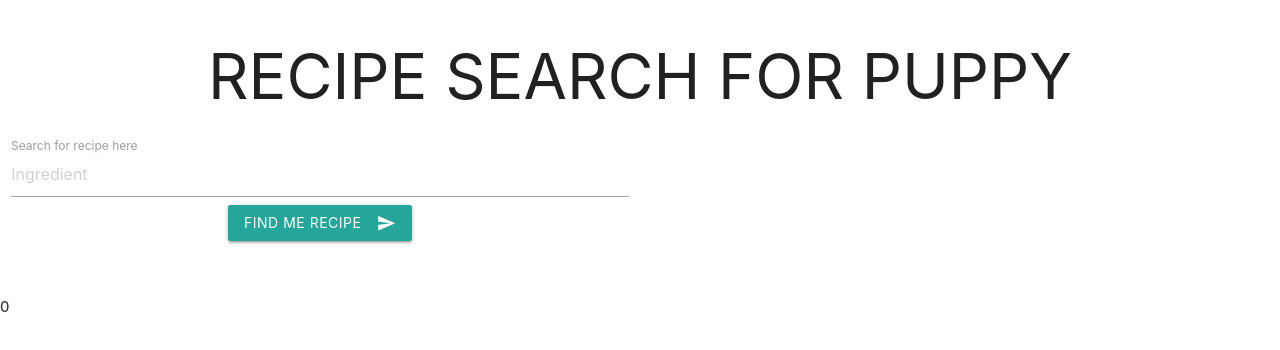
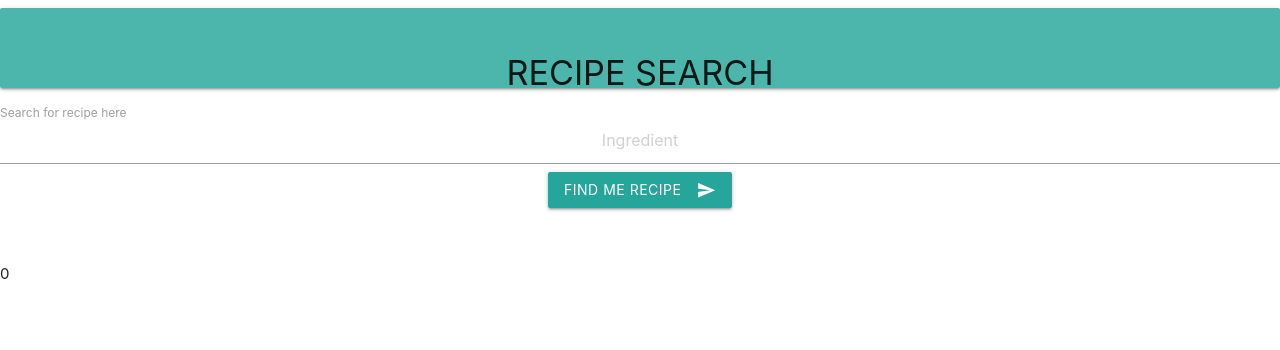
Before and after one commit to sindhubedare/recipe-search, a React (Create React App) app: page / in a window 1280 px wide. Shown: the top 350 px of the page. Built offline with nearby package versions, Linux system fonts and the light colour scheme.

Commit message:
changes to cards

```diff
--- a/src/App.css
+++ b/src/App.css
@@ -2,37 +2,13 @@
   text-align: center;
 }
 
-.App-logo {
-  height: 40vmin;
-  pointer-events: none;
+.validate{
+  text-align: center;
+}
+.search{
+  text-align: center;
 }
 
-@media (prefers-reduced-motion: no-preference) {
-  .App-logo {
-    animation: App-logo-spin infinite 20s linear;
-  }
+.card-panel{
+  height: 60pt;
 }
-
-.App-header {
-  background-color: #282c34;
-  min-height: 100vh;
-  display: flex;
-  flex-direction: column;
-  align-items: center;
-  justify-content: center;
-  font-size: calc(10px + 2vmin);
-  color: white;
-}
-
-.App-link {
-  color: #61dafb;
-}
-
-@keyframes App-logo-spin {
-  from {
-    transform: rotate(0deg);
-  }
-  to {
-    transform: rotate(360deg);
-  }
-}
--- a/src/Components/Header.js
+++ b/src/Components/Header.js
@@ -2,9 +2,11 @@ import React from 'react';
 
 function Header () {
     return(
-        <div>
-            <h1 className= "header-1"> RECIPE SEARCH FOR PUPPY </h1>
+
+        <div className="card-panel teal lighten-2">
+            <h4>RECIPE SEARCH</h4>
         </div>
+
     )
 }
  export default Header;
--- a/src/Search/Search.js
+++ b/src/Search/Search.js
@@ -1,7 +1,4 @@
 import React from 'react';
-// import Error from './Error';
-// import Searchbar from './Searchbar';
-// import Button from './Button';
 
 class Search extends React.Component {
     constructor(props){
@@ -28,7 +25,7 @@ class Search extends React.Component {
             //  console.log(this.state.searchText);
              const searchTerm = this.state.searchText;
             //  console.log(searchTerm);
-            let response = await fetch(`https://cors-anywhere.herokuapp.com/http://www.recipepuppy.com/api/?i=${searchTerm}&from=1&to=10`);
+            let response = await fetch(`https://cors-anywhere.herokuapp.com/http://www.recipepuppy.com/api/?i=${searchTerm}&p=1`);
             let data = await response.json();
             // console.log(data);
             // console.log(data.results);
@@ -36,30 +33,12 @@ class Search extends React.Component {
             const resultLength = data.results.length;
             // console.log("length" , data.results.length);
             // console.log(result);
-
-            //display only 1st item title of the array
-            // console.log(data.results[0].title);
-            // const errorMessage = response.data.error_message;
-
-
             if(resultLength > 0){
               this.setState({displayResults: result})
             }
             else{
               this.setState({errorMessage: "No Data"})
             }
-
-            // if(resultLength > 0){
-            //   this.setState({displayResults: result})
-            //   this.setState ({resultLength: false})
-            // }
-            // else{
-            //   this.setState({resultLength: true})
-            // }
-            // catch (error){
-            //   console.log(error.messages)
-            //   this.setState({hasError: error.message})
-            // }
 
         }
 
@@ -68,14 +47,14 @@ class Search extends React.Component {
   //  console.log(response);
      return(
          <React.Fragment>
-             <div className="row">
+             <div className="row flex">
                 <form className="col s12" >
-                  <div className="row">
-                    <div className="input-field col s6">
+                  <div className="row flex">
+                    <div className="input-field">
                        <input placeholder="Ingredient" id="recipe-search" type="text" className="validate" value={this.state.searchText} onChange= {this.onSearch} />
                           {/* onChange={event => setString(event.target.value) */}
 
-                        <label htmlFor="recipe-search">Search for recipe here</label>
+                        <label className="search">Search for recipe here</label>
                         <button className="btn waves-effect waves-light" type="submit" name="action" onClick={this.onSubmit}>FIND ME Recipe<i className="material-icons right">send</i></button>
                        </div>
                       </div>
@@ -104,16 +83,20 @@ class Search extends React.Component {
 
           <div className="card">
             <div className="card-image waves-effect waves-block waves-light">
-              <img className="activator" src={result.thumbnail} alt ="Not available"/>
-                <p>Click on image to see the ingredients.</p>
+              <img className="activator" src={result.thumbnail} width="100pt" height="200pt" alt ="Not available"/>
+               {/* <h6>click image for ingredients</h6> */}
+                {/* <h6>{result.title}</h6> */}
              </div>
             <div className="card-content">
-             <span className="card-title activator grey-text text-darken-4">{result.title}<i class="material-icons right">more_vert</i></span>
-               <p><a href={result.href}>Click link to get recipe</a></p>
+             <span className="card-title activator grey-text text-darken-4">{result.title}</span>
+               {/* <h5>{result.title}</h5> */}
+
             </div>
            <div className="card-reveal">
             <span className="card-title grey-text text-darken-4">{result.title}<i className="material-icons right">close</i></span>
-              <p>Ingredients: {result.ingredients}</p>
+              <h5>Ingredients: </h5>
+              <h6>{result.ingredients}</h6>
+              <h6><a href={result.href}>Click link to get recipe</a></h6>
            </div>
           </div>
           </div>
@@ -122,9 +105,6 @@ class Search extends React.Component {
       }
        </div>
        </div>
-       {/* <div>
-    {this.state.hasError && (this.state.info == null) && <h3> {this.state.hasError}</h3>}
-       </div> */}
       </React.Fragment>
      )
     }
```
